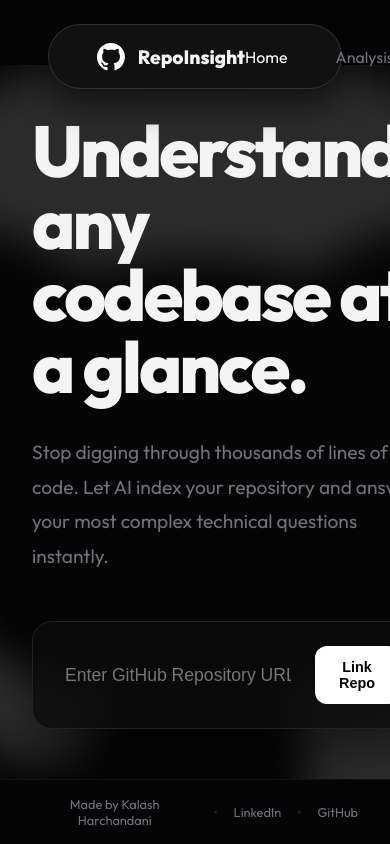
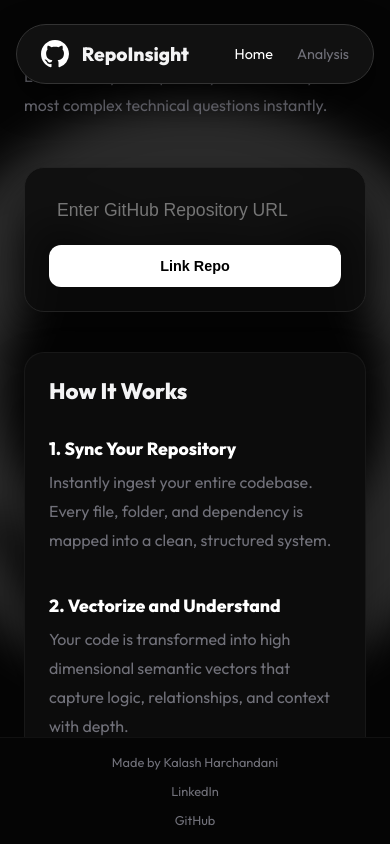
Before and after one commit to Kalash-Harchandani/repoinsight-ai, a React (Create React App) app in the folder client/: page / in a window 390 px wide. Built offline with nearby package versions, Linux system fonts and the light colour scheme.

Commit message:
style: add mobile responsiveness media queries

```diff
--- a/client/src/index.css
+++ b/client/src/index.css
@@ -504,3 +504,104 @@ footer {
   0%, 100% { opacity: 1; }
   50% { opacity: 0; }
 }
+
+/* --- Mobile Responsiveness --- */
+@media (max-width: 768px) {
+  /* Navbar */
+  nav {
+    padding: 0 1.5rem;
+    width: calc(100% - 2rem);
+    height: 60px;
+    gap: 1rem;
+    justify-content: space-between;
+  }
+
+  .nav-links {
+    gap: 1.5rem;
+  }
+
+  .nav-link {
+    font-size: 0.9rem;
+  }
+
+  /* HomeView */
+  .view-home {
+    padding: 2rem 1.5rem;
+  }
+
+  .home-grid {
+    grid-template-columns: 1fr;
+    gap: 2.5rem;
+  }
+
+  .bg-octocat {
+    width: 600px;
+    height: 600px;
+    top: 50%;
+  }
+
+  h1 {
+    font-size: 2.8rem;
+    margin-bottom: 1.5rem;
+    letter-spacing: -1.5px;
+  }
+
+  p {
+    font-size: 1rem;
+  }
+
+  .card {
+    padding: 1.5rem;
+    border-radius: 20px;
+  }
+
+  .card-minimal .input-group {
+    flex-direction: column;
+    align-items: stretch;
+  }
+
+  /* AnalysisView */
+  .view-analysis {
+    padding: 1.5rem 0;
+  }
+
+  .repomind-chat-container {
+    padding: 0 1rem 120px 1rem;
+  }
+
+  .message-bubble {
+    padding: 1.5rem;
+    font-size: 1rem;
+    max-width: 100%;
+  }
+
+  .chat-input-wrapper {
+    width: calc(100% - 2rem);
+    bottom: 1.5rem;
+  }
+
+  .chat-input-container {
+    padding: 0.4rem 0.8rem;
+  }
+
+  .chat-input-container input {
+    font-size: 1rem;
+    padding: 0.6rem 0;
+  }
+
+  .chat-send-btn {
+    width: 40px;
+    height: 40px;
+    font-size: 1.2rem;
+  }
+
+  /* Footer */
+  .footer-content {
+    flex-direction: column;
+    gap: 0.8rem;
+  }
+
+  .footer-divider {
+    display: none;
+  }
+}
```
